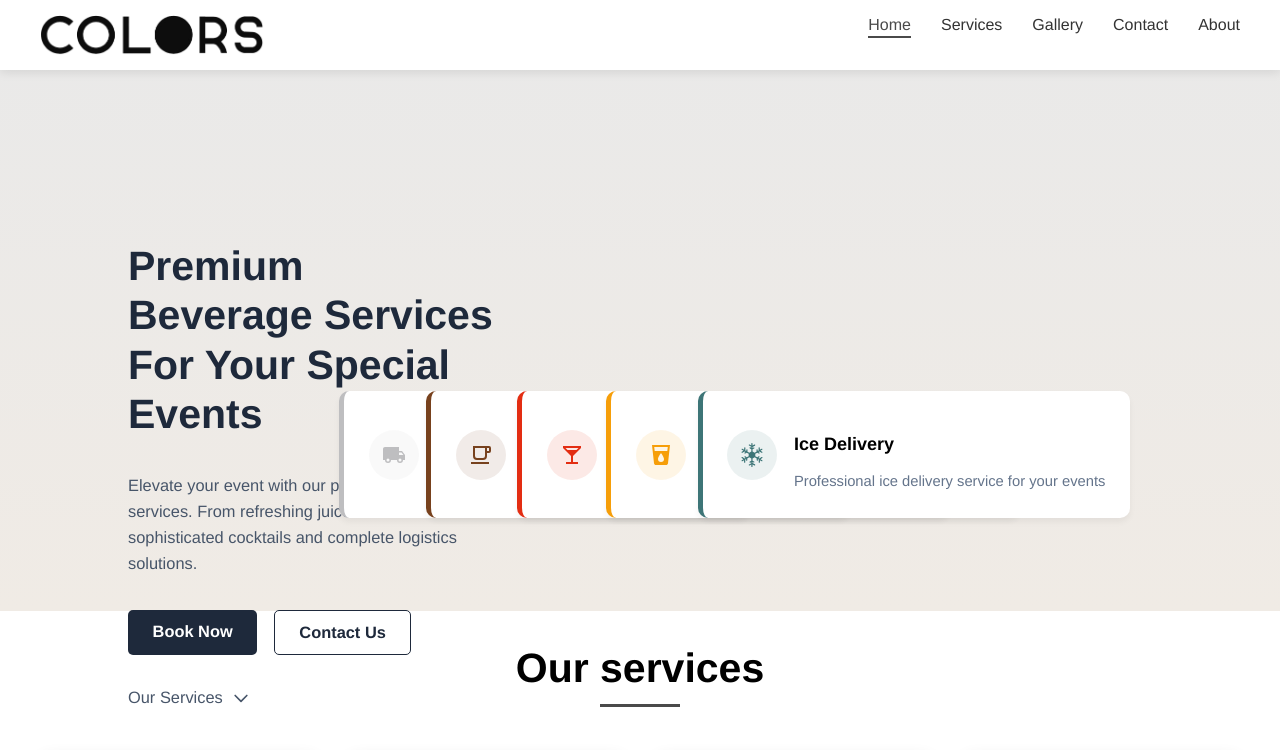
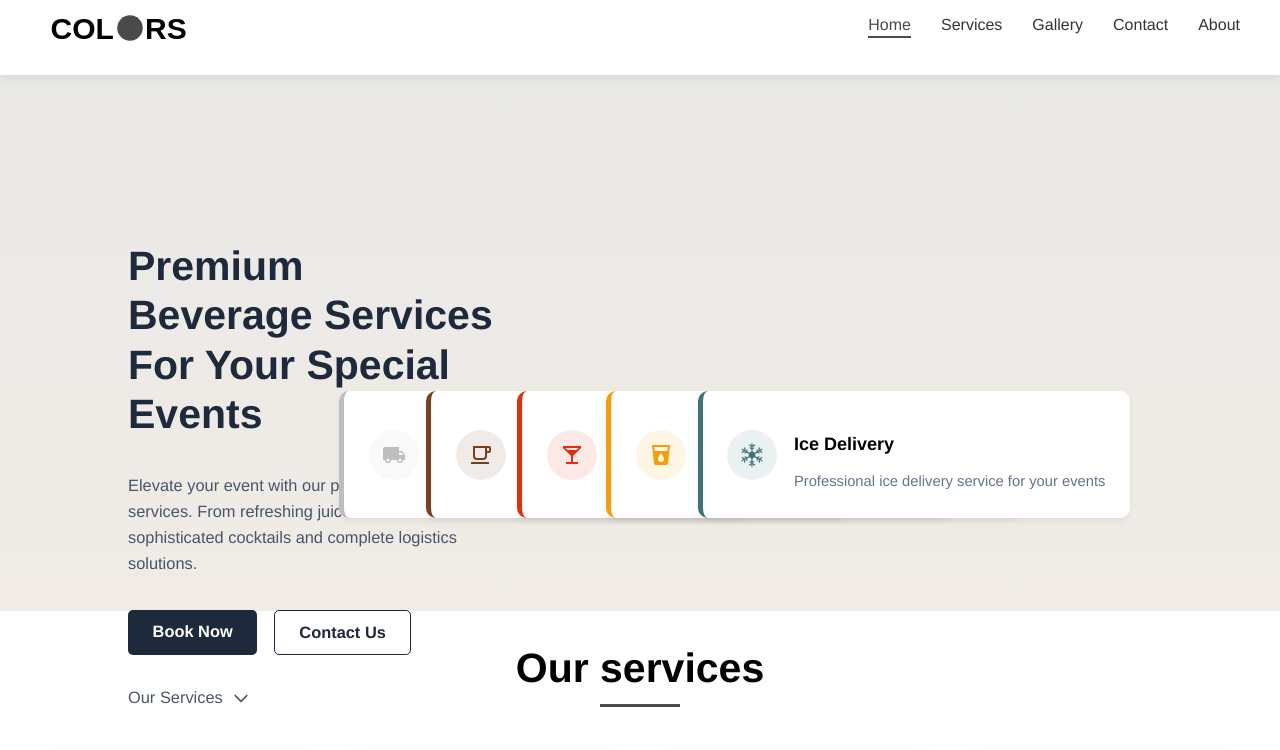
Before and after one commit to IonutSanda/colorsBar, an Angular app: page / in a window 1280 px wide. Shown: the top 750 px of the page. Built offline with nearby package versions, Linux system fonts and the light colour scheme.

Commit message:
add customizable logo

```diff
--- a/src/app/components/hero/hero.component.scss
+++ b/src/app/components/hero/hero.component.scss
@@ -4,7 +4,7 @@
   display: flex;
   width: 100%;
   height: 8px;
-  top:-60px;
+  top:-56px;
   position: relative;
 }
 
--- /dev/null
+++ b/src/app/components/logo/logo.component.html
@@ -0,0 +1,24 @@
+<svg [attr.width]="width" [attr.height]="height" viewBox="0 0 240 100">
+    <!-- "COL" Text -->
+    <!-- Circle in the middle slightly bigger-->
+    <!-- <text x="5" y="45" font-family="Arial, sans-serif" font-weight="bold" font-size="40">COL</text> -->
+    <!-- <circle [attr.cx]="120" [attr.cy]="31" [attr.r]="25" [attr.fill]="dotColor" /> -->
+    <!-- <text x="150" y="45" font-family="Arial, sans-serif" font-weight="bold" font-size="40">RS</text> -->
+
+    <!--  Circle in the middle same height as text -->
+    <text x="14" y="45" font-family="Arial, sans-serif" font-weight="bold" font-size="40">COL</text>
+    <circle [attr.cx]="120" [attr.cy]="30" [attr.r]="17" [attr.fill]="dotColor" />
+    <text x="140" y="45" font-family="Arial, sans-serif" font-weight="bold" font-size="40">RS</text>
+
+
+    <!-- Bottom Text -->
+    <text
+      x="120"
+      y="68"
+      font-family="Helvetica, sans-serif"
+      font-size="18"
+      font-weight="550"
+      text-anchor="middle"
+      letter-spacing="1"
+      [attr.fill]="dotColor">{{ bottomText }}</text>
+  </svg>
--- /dev/null
+++ b/src/app/components/logo/logo.component.scss
@@ -0,0 +1,3 @@
+:host{
+    display: block;
+}
--- /dev/null
+++ b/src/app/components/logo/logo.component.ts
@@ -0,0 +1,64 @@
+import { ContactInfo } from './../../dtos/dtos';
+import { CommonModule } from '@angular/common';
+import { Component, effect, inject, Input, OnInit } from '@angular/core';
+import { ServiceTheme, ThemeService } from '../../services/theme.service';
+
+@Component({
+  selector: 'app-logo',
+  standalone: true,
+  imports: [CommonModule],
+  templateUrl: './logo.component.html',
+  styleUrl: './logo.component.scss'
+})
+export class LogoComponent {
+  private readonly themeService = inject(ThemeService);
+
+  @Input() theme?: ServiceTheme;
+  @Input() width: number = 240;
+  @Input() height: number = 100;
+
+  public dotColor: string = '#000000';
+  public bottomText: string = '';
+
+  constructor(){
+    this.updateLogo();
+
+    if(!this.theme){
+      effect(() => {
+        const currentTheme = this.themeService.getCurrentTheme();
+        this.theme = currentTheme;
+        this.updateLogo();
+      })
+    } else {
+      this.updateLogo();
+    }
+  }
+
+  public updateLogo():void{
+    const currentTheme = this.theme || this.themeService.getCurrentTheme();
+
+    this.dotColor = this.themeService.themeColors[currentTheme];
+
+    switch(currentTheme) {
+      case 'juice-bar':
+        this.bottomText = 'JUICE';
+        break;
+      case 'cocktail-bar':
+        this.bottomText = 'COCKTAIL BAR';
+        break;
+      case 'coffee-bar':
+        this.bottomText = 'COFFEE BAR';
+        break;
+      case 'ice-delivery':
+        this.bottomText = 'ICE DELIVERY';
+        break;
+      case 'logistics':
+        this.bottomText = 'LOGISTICS';
+        break;
+      default:
+        this.bottomText = '';
+        break;
+    }
+  };
+
+}
--- a/src/app/components/navbar/navbar.component.html
+++ b/src/app/components/navbar/navbar.component.html
@@ -2,7 +2,8 @@
   <div class="container">
     <div class="logo">
       <a [routerLink]="['/']" (click)="scrollToSection($event, '/')">
-        <img [src]="currentLogo()" alt="ColorsBarServices" />
+        <!-- <img [src]="currentLogo()" alt="ColorsBarServices" /> -->
+         <app-logo [width]="180" [height]="80"></app-logo>
       </a>
     </div>
 
--- a/src/app/components/navbar/navbar.component.scss
+++ b/src/app/components/navbar/navbar.component.scss
@@ -1,5 +1,29 @@
 @import "../../../styles/base";
 @import "../../../styles.scss";
+
+
+.logo {
+  display: flex;
+  align-items: center;
+
+  a {
+    // display: block;
+    text-decoration: none;
+    outline: none;
+    height: 60px;
+    display: flex;
+    align-items: center;
+
+    app-colors-logo {
+      display: block;
+      transition: transform 0.2s ease;
+
+      &:hover {
+        transform: scale(1.05);
+      }
+    }
+  }
+}
 
 .navbar {
   position: fixed;
@@ -9,8 +33,12 @@
   background-color: rgba(255, 255, 255, 1);
   box-shadow: 0 2px 10px rgba(0, 0, 0, 0.1);
   z-index: 1000;
-  padding: 15px 0;
+  padding-top: 15px;
+  padding-bottom: 0px;
+  padding-right: 0;
+  padding-left: 0;
   transition: all 0.3 ease;
+  height: 60px;
 }
 
 .container {
@@ -20,11 +48,7 @@
   max-width: 1200px;
   margin: 0 auto;
   padding: 0 20px;
-}
-
-.logo,
-.logo img {
-  height: 40px;
+  height: 60px;
 }
 
 .nav-links {
--- a/src/app/components/navbar/navbar.component.ts
+++ b/src/app/components/navbar/navbar.component.ts
@@ -10,11 +10,12 @@ import { ScrollService } from '../../services/scroll.service';
 import { DOCUMENT, isPlatformBrowser } from '@angular/common';
 import { NAVBAR_HEIGHT } from '../../application.constants';
 import { ThemeService } from '../../services/theme.service';
+import { LogoComponent } from '../logo/logo.component';
 
 @Component({
   selector: 'app-navbar',
   standalone: true,
-  imports: [RouterLink],
+  imports: [RouterLink, LogoComponent],
   providers: [ScrollService],
   templateUrl: './navbar.component.html',
   styleUrl: './navbar.component.scss',
@@ -29,10 +30,7 @@ export class NavbarComponent implements OnInit, OnChanges ,OnDestroy {
   public isMenuOpen = false;
   public activeSection = 'home';
 
-  public currentLogo = computed(() => {
-    console.log(localStorage.getItem('selectedItem'))
-    return this.themeService.currentLogo();
-  });
+  public currentLogo = computed(() =>  this.themeService.currentLogo());
 
   private scrollListener: any;
   private sections: string[] = ['home', 'services', 'gallery', 'contact'];
```
Also changed, not shown: 1 other file (tests, documents, lock files or other folders).
